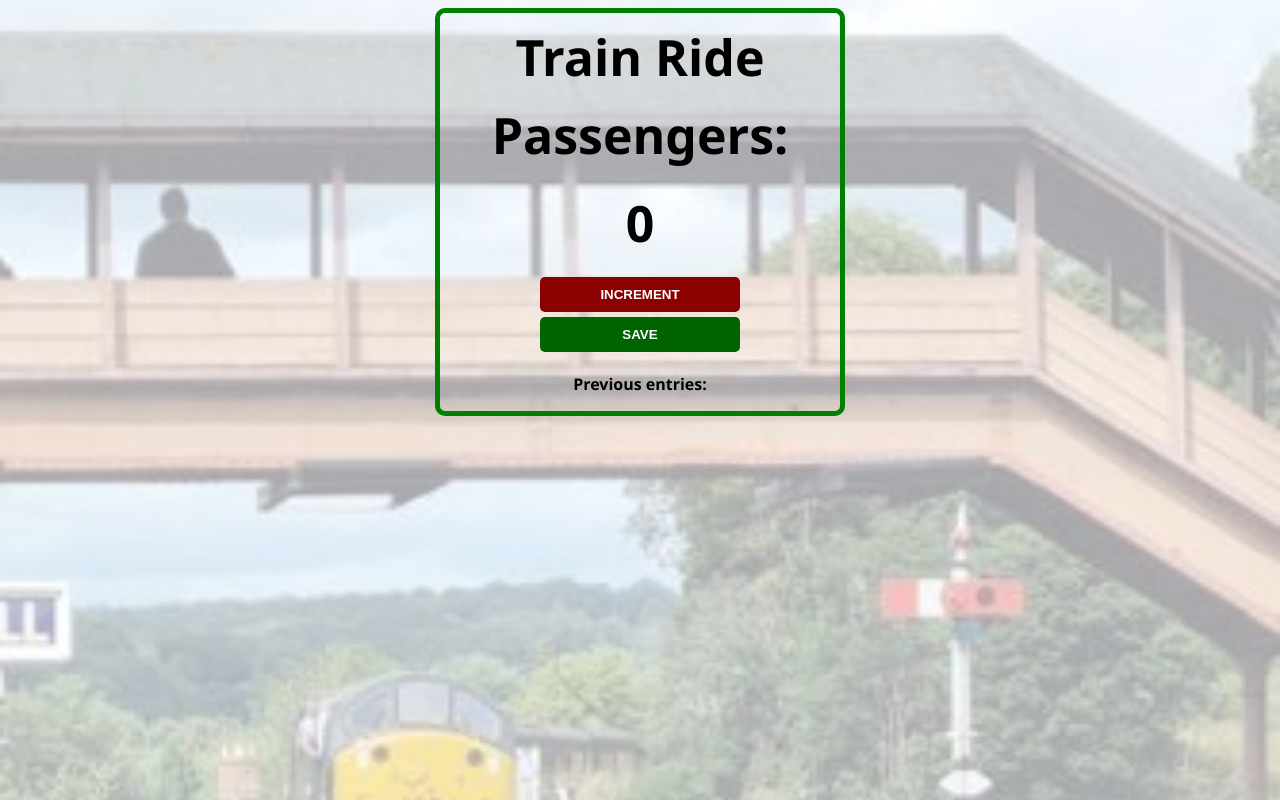
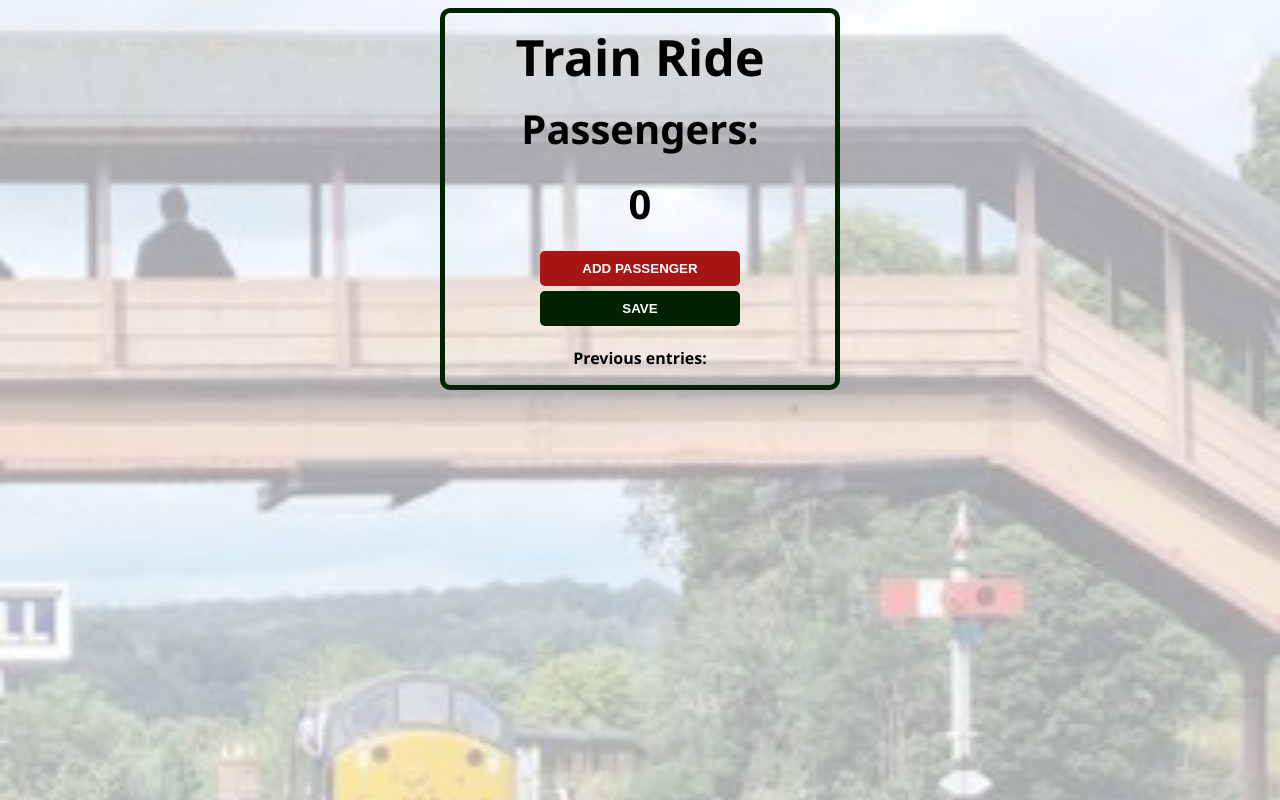
Before and after one commit to SteveBenton6/passenger_counter_app, a plain HTML site: page index.html in a window 1280 px wide. Drawn offline with Linux system fonts and the light colour scheme.

Commit message:
add new title, border, button hover, new button name

```diff
--- a/index.html
+++ b/index.html
@@ -7,7 +7,7 @@
       <h1>Train Ride</h1>
       <h2>Passengers:</h2>
       <h2 id="count-el">0</h2>
-      <button id="increment-btn" onclick="increment()">INCREMENT</button>
+      <button id="increment-btn" onclick="increment()">ADD PASSENGER</button>
       <button id="save-btn" onclick="save()">SAVE</button>
       <p id="save-el">Previous entries:</p>
     </div>
--- a/script.js
+++ b/script.js
@@ -8,7 +8,7 @@ function increment() {
 }
 
 function save() {
-  let countStr = count + " - ";
+  let countStr = " " + count + " - ";
   saveEl.textContent += countStr;
   countEl.textContent = 0;
   count = 0;
--- a/style.css
+++ b/style.css
@@ -13,7 +13,7 @@ h1 {
 }
 
 h2 {
-  font-size: 50px;
+  font-size: 40px;
   margin-top: 0;
   margin-bottom: 20px;
 }
@@ -30,16 +30,31 @@ button {
 }
 
 #increment-btn {
-  background: darkred;
+  background: #a81515;
+}
+
+#increment-btn:hover {
+  color: #a81515;
+  background-color: white;
+  border: 2px solid #a81515;
+  font-weight: 800;
 }
 
 #save-btn {
-  background: darkgreen;
+  background: #012201;
+}
+
+#save-btn:hover {
+  color: #012201;
+  background-color: white;
+  border: 2px solid #012201;
+  font-weight: 800;
 }
 
 #counter-app {
   max-width: 400px;
   margin: 0 auto;
-  border: 5px solid green;
+  border: 5px solid #012201;
   border-radius: 10px;
+  box-sizing: border-box;
 }
```
